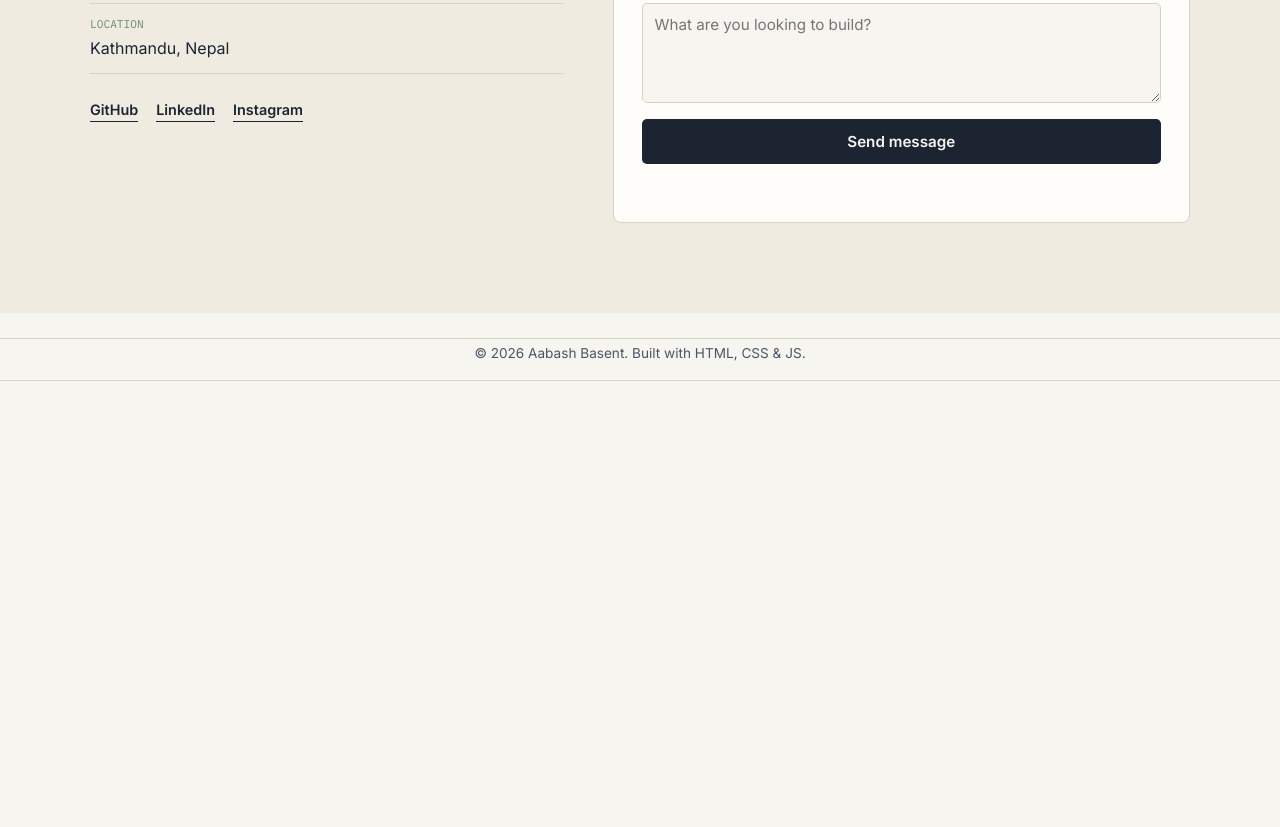
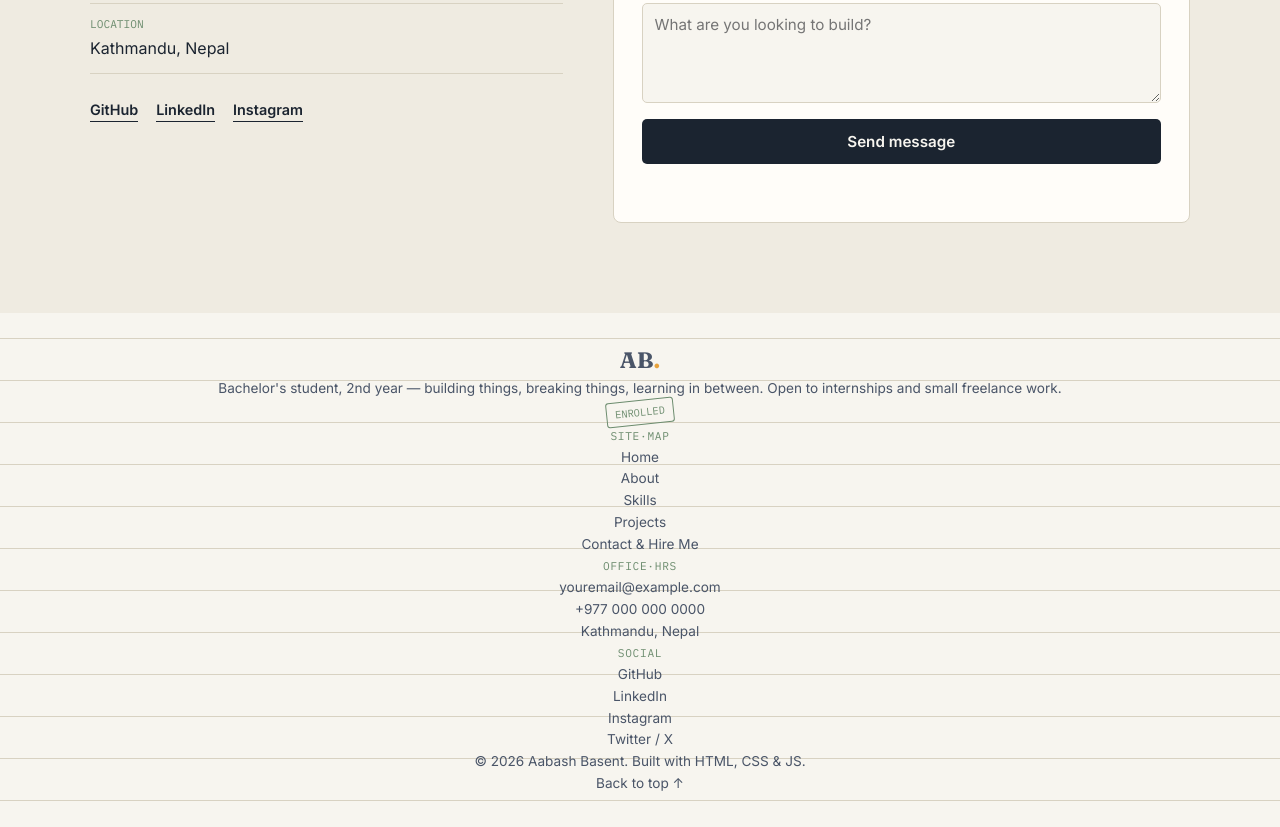
Before and after one commit to aabashbasnet/Personal-Website, a plain HTML site: page test.html in a window 1280 px wide. Shown: the part 2770-3597 px from the top of the page. Before the commit the page ends 3184 px from the top, so only its background shows below. Drawn offline with Linux system fonts and the light colour scheme.

Commit message:
footer added

```diff
--- a/test.html
+++ b/test.html
@@ -213,8 +213,54 @@
     </div>
   </section>
 
-  <footer class="footer">
-    <p>© <span id="year"></span> Aabash Basent. Built with HTML, CSS &amp; JS.</p>
+  <footer class="footer" id="footer">
+    <div class="footer-top">
+
+      <div class="footer-col footer-brand">
+        <a href="#top" class="nav-brand">AB<span>.</span></a>
+        <p>
+          Bachelor's student, 2nd year — building things, breaking things,
+          learning in between. Open to internships and small freelance work.
+        </p>
+        <span class="stamp">ENROLLED</span>
+      </div>
+
+      <div class="footer-col">
+        <span class="tag footer-heading">SITE·MAP</span>
+        <ul class="footer-links">
+          <li><a href="#top">Home</a></li>
+          <li><a href="#about">About</a></li>
+          <li><a href="#skills">Skills</a></li>
+          <li><a href="#projects">Projects</a></li>
+          <li><a href="#contact">Contact &amp; Hire Me</a></li>
+        </ul>
+      </div>
+
+      <div class="footer-col">
+        <span class="tag footer-heading">OFFICE·HRS</span>
+        <ul class="footer-links">
+          <li><a href="mailto:youremail@example.com">youremail@example.com</a></li>
+          <li><a href="tel:+9770000000000">+977 000 000 0000</a></li>
+          <li>Kathmandu, Nepal</li>
+        </ul>
+      </div>
+
+      <div class="footer-col">
+        <span class="tag footer-heading">SOCIAL</span>
+        <ul class="footer-links">
+          <li><a href="#" target="_blank" rel="noopener">GitHub</a></li>
+          <li><a href="#" target="_blank" rel="noopener">LinkedIn</a></li>
+          <li><a href="#" target="_blank" rel="noopener">Instagram</a></li>
+          <li><a href="#" target="_blank" rel="noopener">Twitter / X</a></li>
+        </ul>
+      </div>
+
+    </div>
+
+    <div class="footer-bottom">
+      <p>© <span id="year"></span> Aabash Basent. Built with HTML, CSS &amp; JS.</p>
+      <a href="#top" class="footer-top-link">Back to top ↑</a>
+    </div>
   </footer>
 
 </main>
```
